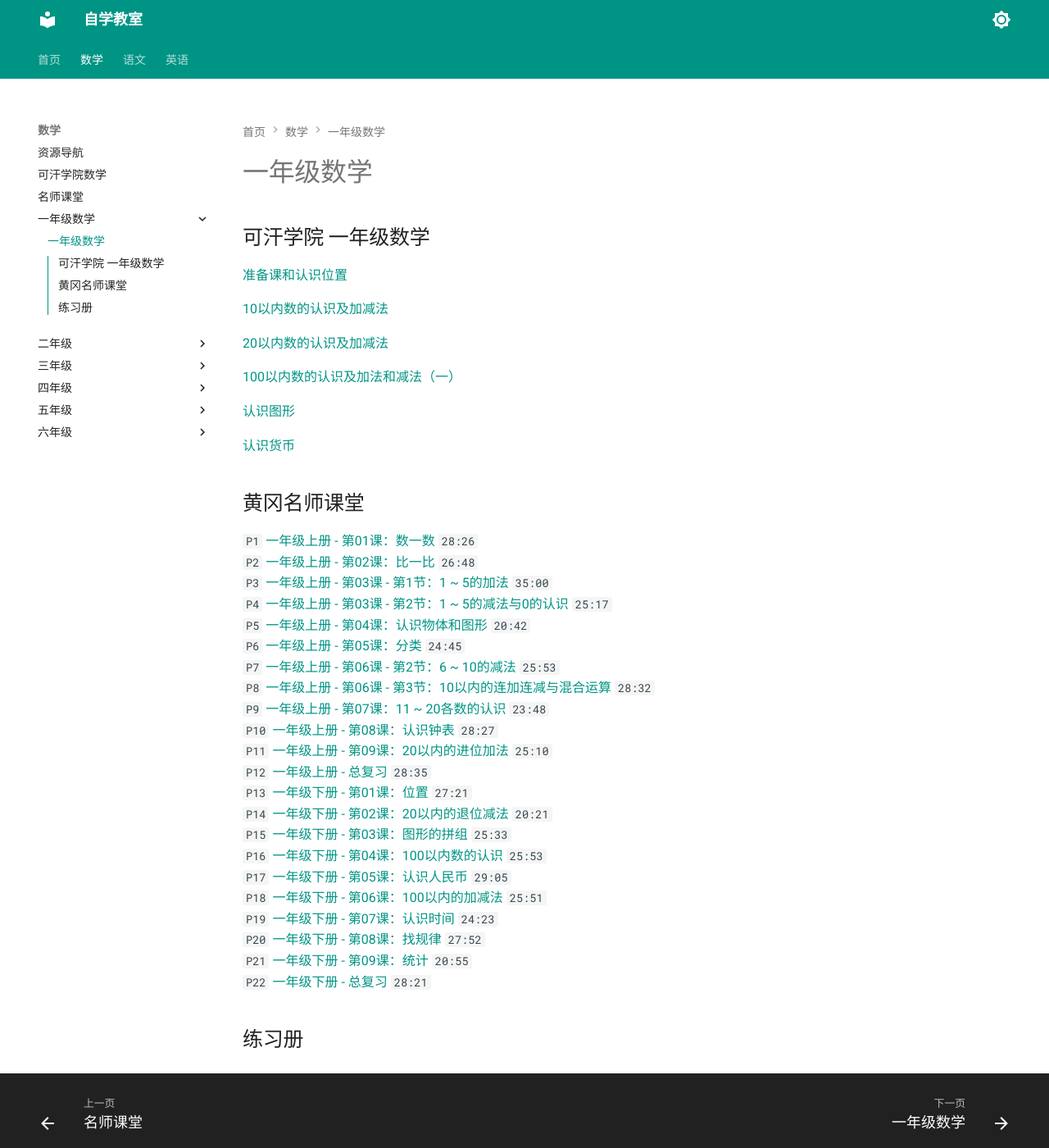
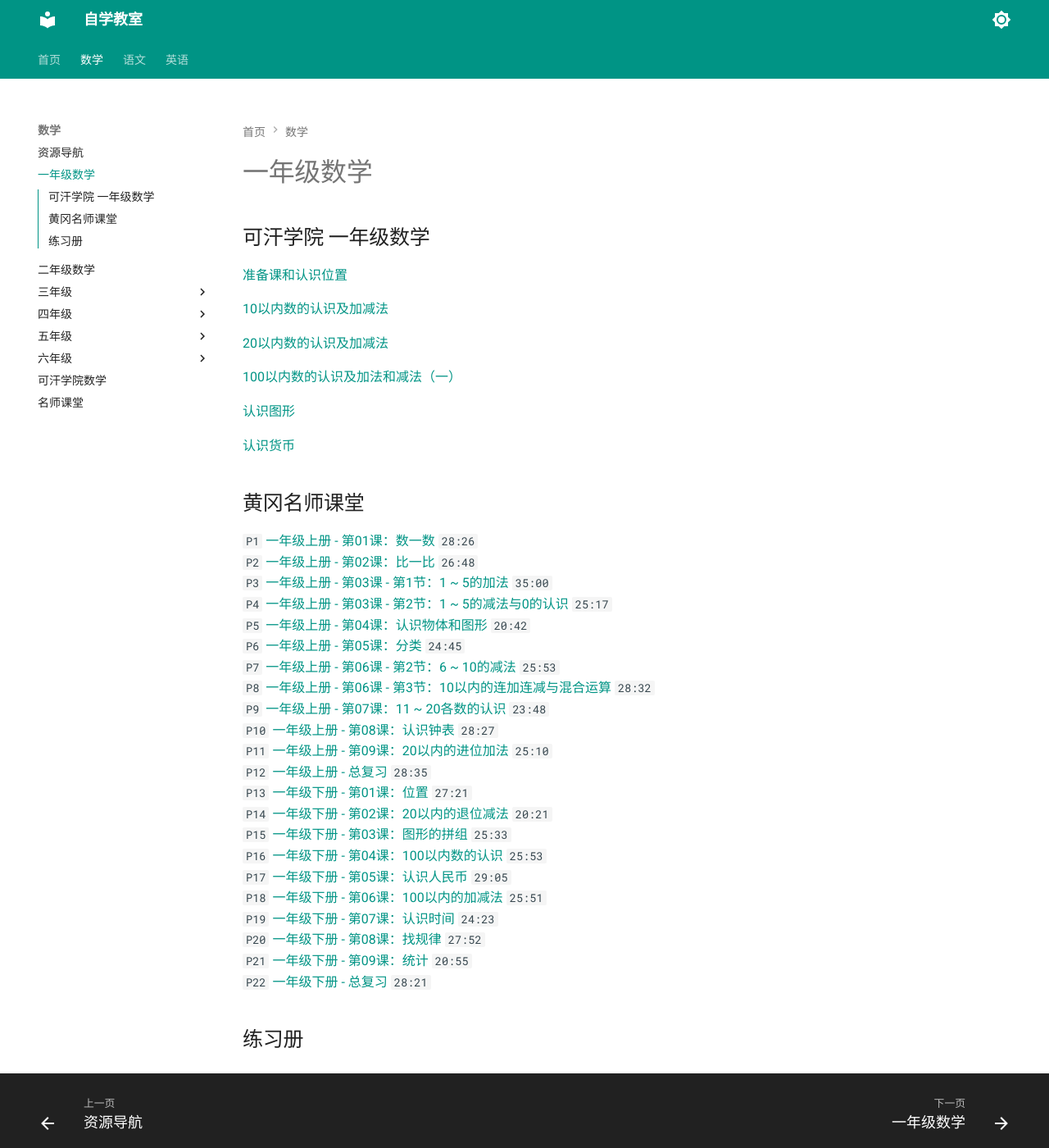
Before and after one commit to sorokin990/sorokin990.github.io, an MkDocs documentation site: the page built from docs/math/grade-1.md, in a window 1280 px wide and 1400 px high. Shown: the whole window at 82% size. Built offline with MkDocs 1.6.1 and Material for MkDocs 9.7.7, drawn with Linux system fonts in a browser that asks for light colours; plug-ins that fetch from the network failed and are left out; comment, search, counter and statistics services are not loaded.

Commit message:
Update mkdocs.yml

```diff
--- a/mkdocs.yml
+++ b/mkdocs.yml
@@ -11,13 +11,8 @@ nav:
 
   - 数学:
     - math/index.md
-    - 可汗学院数学: math/khan_academy.md
-    - 名师课堂: math/renjiaoban_1_to_6.md
-    - 一年级数学:
-      - math/grade-1.md
-    - 二年级:
-      - math/一年级/index.md
-      - 加法: math/一年级/add.md
+    - 一年级数学: math/grade-1.md
+    - 二年级数学: math/grade-2.md
     - 三年级:
       - math/一年级/index.md
       - 加法: math/一年级/add.md
@@ -30,6 +25,8 @@ nav:
     - 六年级:
       - math/一年级/index.md
       - 加法: math/一年级/add.md
+    - 可汗学院数学: math/khan_academy.md
+    - 名师课堂: math/renjiaoban_1_to_6.md
 
   - 语文:
     -  yuwen/index.md
```
